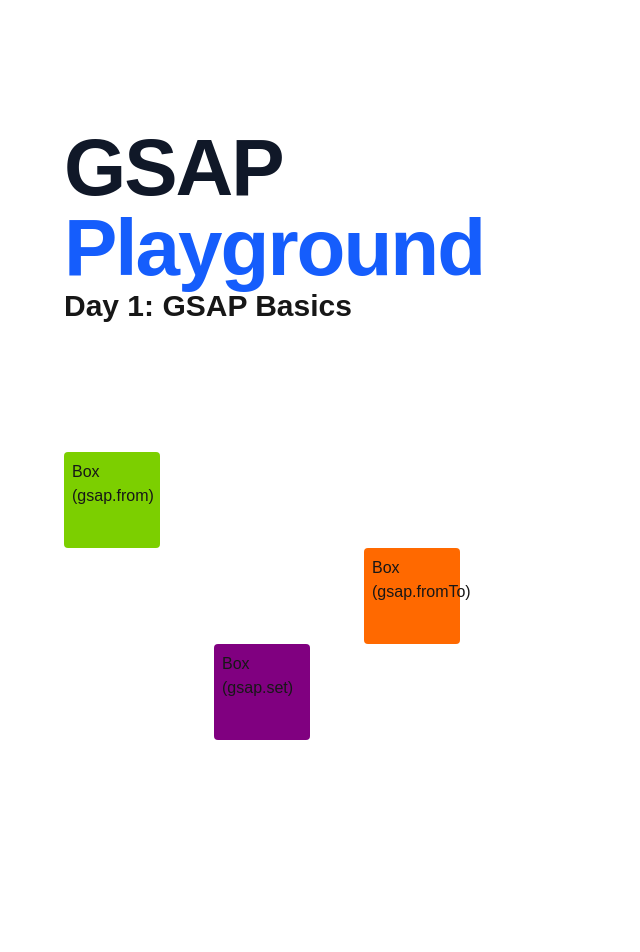
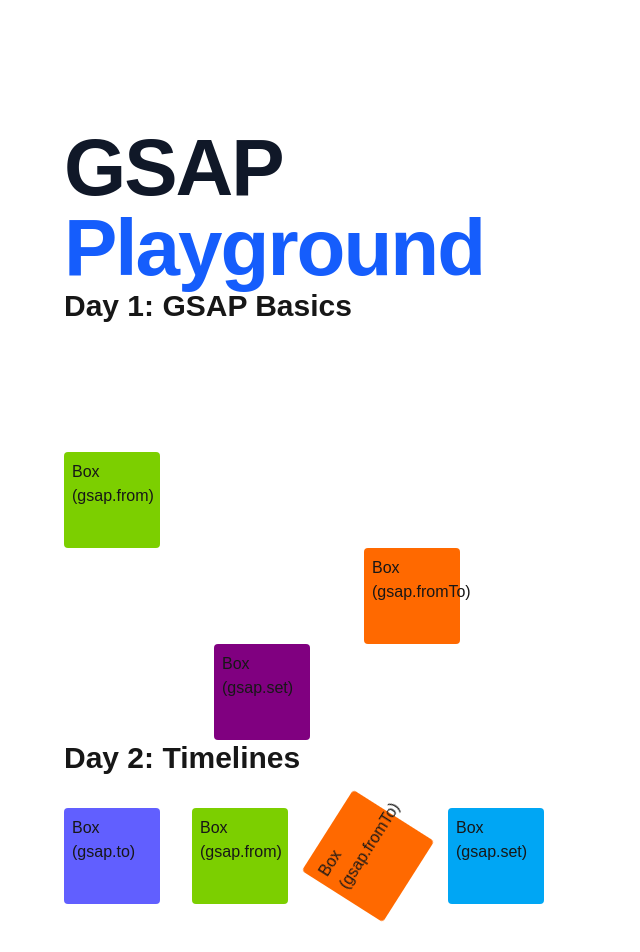
Before and after one commit to MrLolok/gsap-sandbox, a Next.js app: page / in a window 1280 px wide. Shown: the top 952 px of the page, without its empty margins (0-640 px from the left). Before the commit the page ends 868 px from the top, so only its background shows below. Built offline with nearby package versions, Linux system fonts and the light colour scheme.

Commit message:
feat(Day2): aggiunge animazioni GSAP con timeline

```diff
--- /dev/null
+++ b/app/components/Day2.tsx
@@ -0,0 +1,64 @@
+'use client';
+
+import { gsap } from 'gsap';
+import { useGSAP } from '@gsap/react';
+import React from 'react';
+
+const Day2 = () => {
+    const boxToRef = React.useRef<HTMLDivElement>(null);
+    const boxFromRef = React.useRef<HTMLDivElement>(null);
+    const boxFromToRef = React.useRef<HTMLDivElement>(null);
+    const boxSetRef = React.useRef<HTMLDivElement>(null);
+
+    useGSAP(() => {
+        // GSAP Timelines - sequencing multiple animations
+        const tl = gsap.timeline({
+            repeat: -1,
+            delay: 1,
+            yoyo: true,
+            defaults: { duration: 1 },
+        });
+        tl.to('#box1', { rotate: 360 })
+            .to('#box2', { rotate: 360 })
+            .to('#box3', { rotate: 360 }, '+=2') // delay of 2 seconds before starting this animation
+            .to('#box4', { rotate: 360 });
+    }, []);
+
+    return (
+        <>
+            <div className="mb-8 text-3xl font-bold">Day 2: Timelines</div>
+            <div className="flex flex-row gap-8">
+                <div
+                    id="box1"
+                    ref={boxToRef}
+                    className="box w-24 h-24 rounded-sm bg-indigo-500 p-2"
+                >
+                    Box (gsap.to)
+                </div>
+                <div
+                    id="box2"
+                    ref={boxFromRef}
+                    className="box w-24 h-24 rounded-sm bg-lime-500 p-2"
+                >
+                    Box (gsap.from)
+                </div>
+                <div
+                    id="box3"
+                    ref={boxFromToRef}
+                    className="box w-24 h-24 rounded-sm bg-orange-500 p-2"
+                >
+                    Box (gsap.fromTo)
+                </div>
+                <div
+                    id="box4"
+                    ref={boxSetRef}
+                    className="box w-24 h-24 rounded-sm bg-sky-500 p-2"
+                >
+                    Box (gsap.set)
+                </div>
+            </div>
+        </>
+    );
+};
+
+export default Day2;
--- a/app/page.tsx
+++ b/app/page.tsx
@@ -1,4 +1,5 @@
 import Day1 from './components/Day1';
+import Day2 from './components/Day2';
 
 export default function Home() {
     return (
@@ -7,6 +8,7 @@
                 GSAP <span className="text-blue-600">Playground</span>
             </h1>
             <Day1 />
+            <Day2 />
         </main>
     );
 }
```
